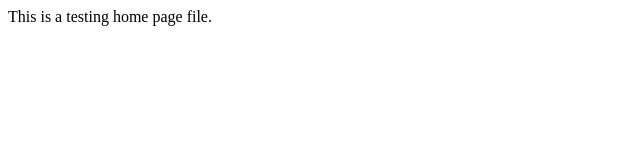
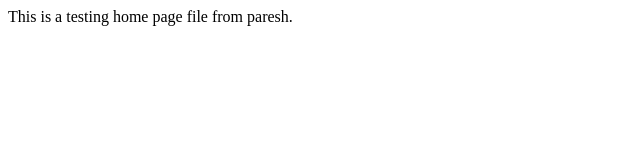
Before and after one commit to paresh-kanjariya/School-Management, a plain HTML site: page WebApplication1/Index.html in a window 1280 px wide. Shown: the full height of the page, 0-640 px from the left. Drawn offline with Linux system fonts and the light colour scheme.

Commit message:
Updated Index.html file
Added username

```diff
--- a/WebApplication1/Index.html
+++ b/WebApplication1/Index.html
@@ -5,6 +5,6 @@
 	<meta charset="utf-8" />
 </head>
 <body>
-    This is a testing home page file.
+    This is a testing home page file from paresh.
 </body>
 </html>
```
